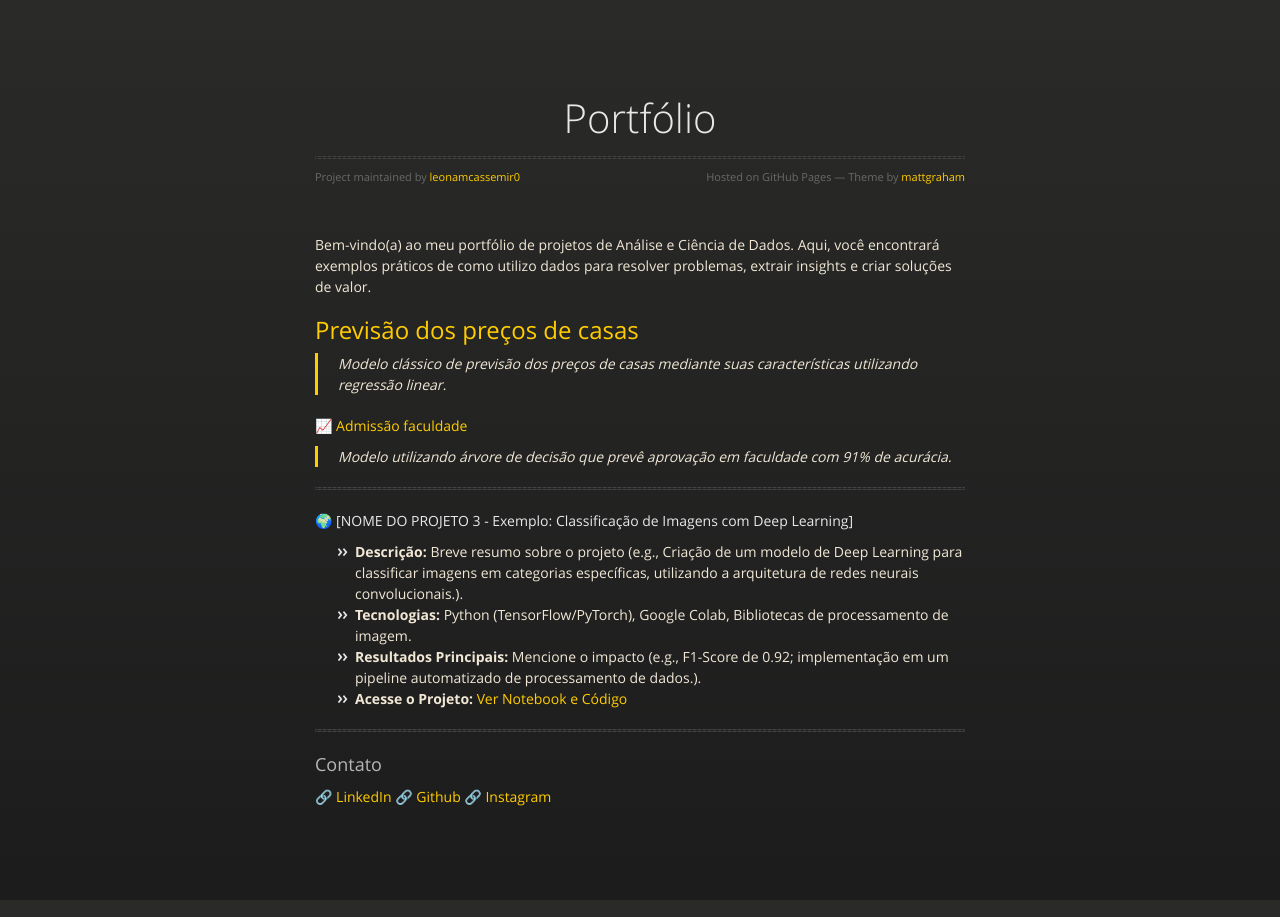
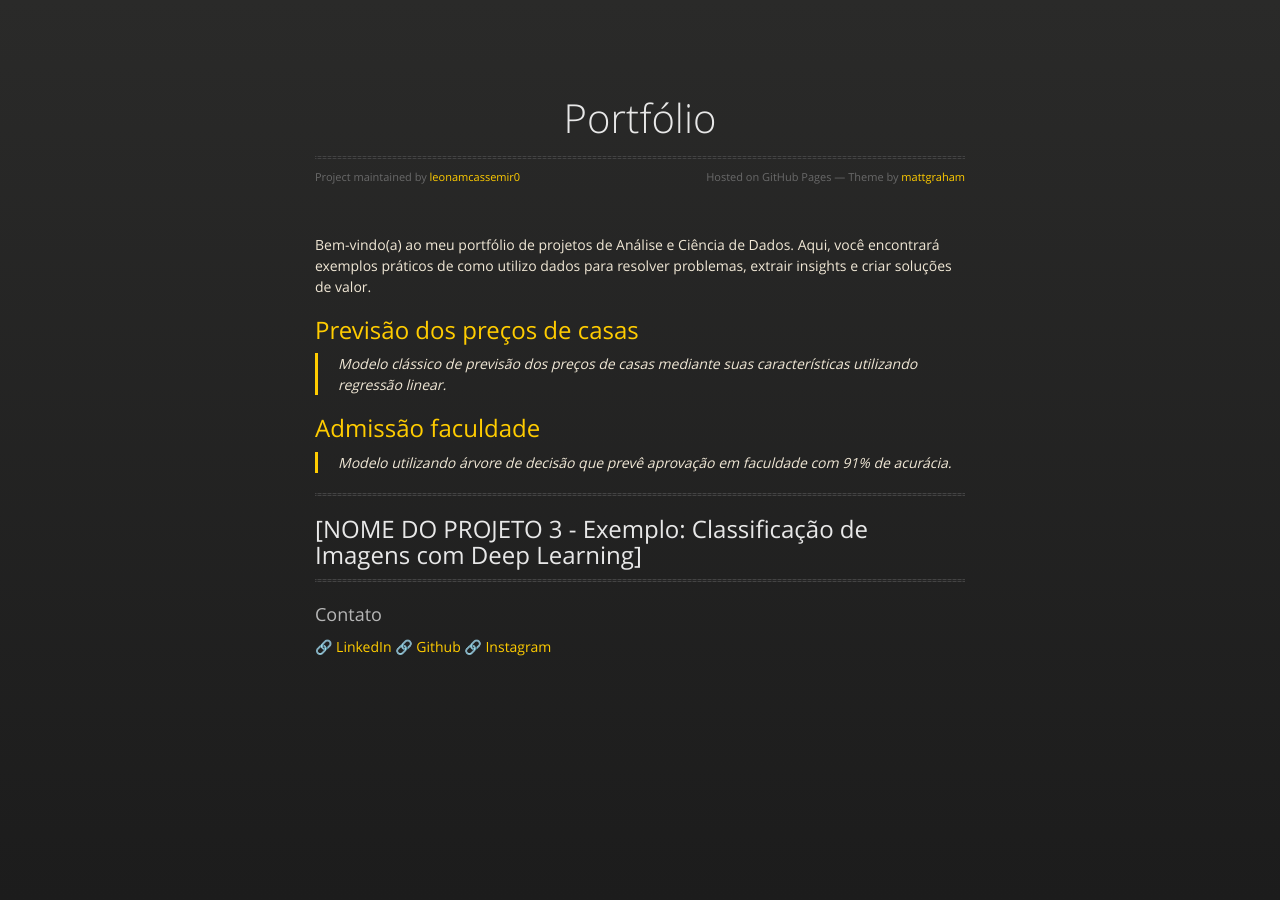
Before and after one commit to leonamcassemir0/portfolio, a Jekyll site: the page built from index.md, in a window 1280 px wide. Built offline with Jekyll 4.4.1, drawn with Linux system fonts in a browser that asks for light colours; our own code applies the rules of GitHub Pages for plain Markdown files; the repository's description, which GitHub fills in, is left out.

Commit message:
Update index.md

```diff
--- a/index.md
+++ b/index.md
@@ -8,18 +8,15 @@ Bem-vindo(a) ao meu portfólio de projetos de Análise e Ciência de Dados. Aqui
 >Modelo clássico de previsão dos preços de casas mediante suas características utilizando regressão linear.
 
 
-#### 📈 [Admissão faculdade](./admissao-faculdade.md)
+## [Admissão faculdade](./admissao-faculdade.md)
 
 > Modelo utilizando árvore de decisão que prevê aprovação em faculdade com 91% de acurácia.
 
 ---
 
-#### 🌍 [NOME DO PROJETO 3 - Exemplo: Classificação de Imagens com Deep Learning]
+## [NOME DO PROJETO 3 - Exemplo: Classificação de Imagens com Deep Learning]
 
-* **Descrição:** Breve resumo sobre o projeto (e.g., Criação de um modelo de Deep Learning para classificar imagens em categorias específicas, utilizando a arquitetura de redes neurais convolucionais.).
-* **Tecnologias:** Python (TensorFlow/PyTorch), Google Colab, Bibliotecas de processamento de imagem.
-* **Resultados Principais:** Mencione o impacto (e.g., F1-Score de 0.92; implementação em um pipeline automatizado de processamento de dados.).
-* **Acesse o Projeto:** [Ver Notebook e Código]([LINK PARA O PROJETO 3 - Exemplo: Link para o GitHub ou Colab Notebook])
+
 
 ---
 
```
